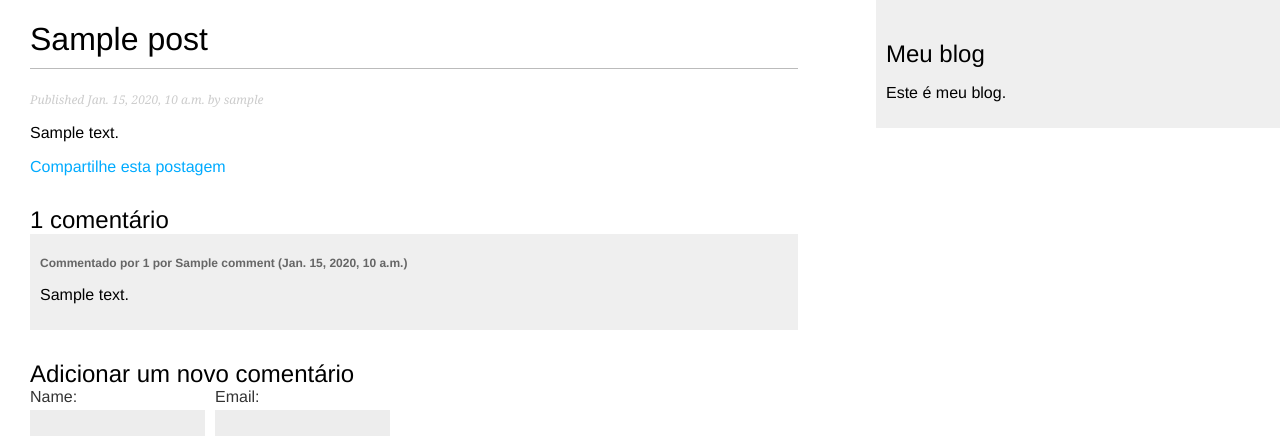
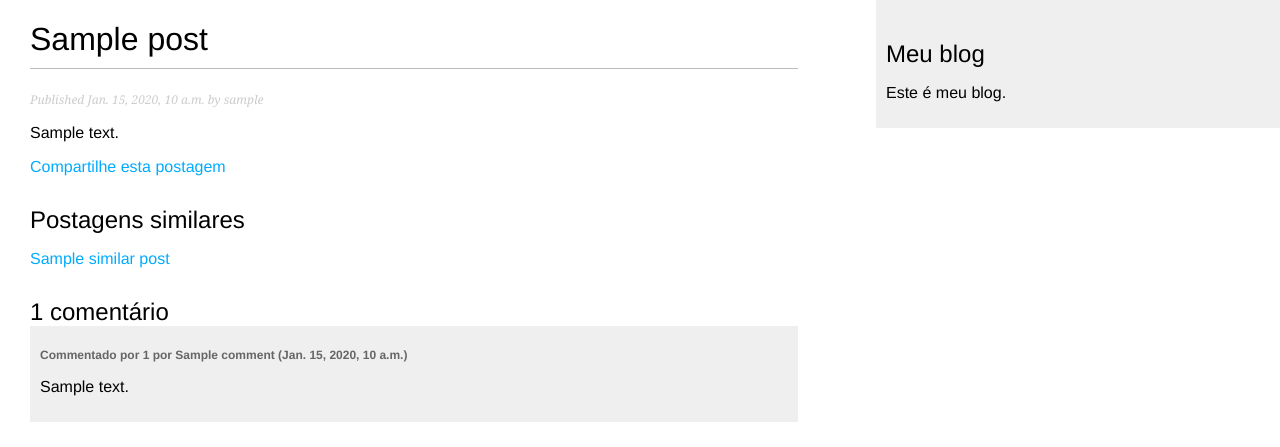
Before and after one commit to caang2025119tads0024-wq/projeto-blog, a Django app: template blog/templates/blog/post/detail.html in a window 1280 px wide. Shown: the top 447 px of the page. Run offline with Django 5.2, Linux system fonts and the light colour scheme; tables that the repository leaves empty hold one stand-in row (values such as "Sample post"); the template is opened without the code that fills it: values that come from a table or form of the project are taken from there, most other values are stand-ins (such as "Sample title", 1, 10 or a date in 2020).

Commit message:
foi adicionado um seção que mostras os post similares

```diff
--- a/blog/templates/blog/post/detail.html
+++ b/blog/templates/blog/post/detail.html
@@ -11,6 +11,17 @@
     <p>
         <a href="{% url "blog:post_share" post.id %}">Compartilhe esta postagem</a>
     </p>
+    <h2>Postagens similares</h2>
+    {% for similar_post in similar_posts %}
+        <p>
+            <a href="{{ similar_post.get_absolute_url }}">
+                {{ similar_post.title }}
+            </a>
+        </p>
+    {% empty %}
+        Ainda não há posts parecidos.
+    {% endfor %}
+
     {% with comments.count as total_comments %}
         <h2>
             {{ total_comments }} comentário{{ total_comments|pluralize }}
```
